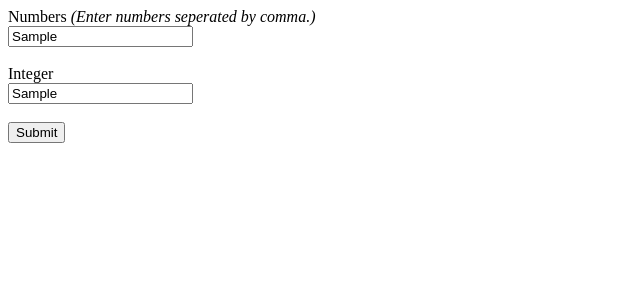
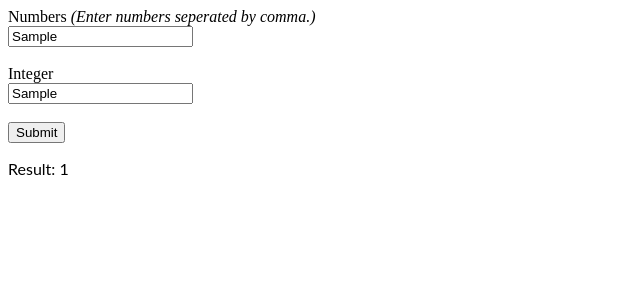
Before and after one commit to vipinms77/angular-repeat-count, an Angular app: page / in a window 1280 px wide. Both pictures are taken after typing "Sample", "Sample" into the empty fields and a click on the button "Submit". Shown: the top 300 px of the page, without its empty margins (0-640 px from the left). Built offline with nearby package versions, Linux system fonts and the light colour scheme.

Commit message:
2 files modified

```diff
--- a/src/app/app.component.html
+++ b/src/app/app.component.html
@@ -11,3 +11,6 @@
   <br>
   <button (click)="onClick()">Submit</button>
 </div>
+<div *ngIf="num">
+  <p>Result: {{num}}</p>
+</div>
--- a/src/app/app.component.ts
+++ b/src/app/app.component.ts
@@ -11,6 +11,7 @@ export class AppComponent  {
   integer:number;
   num: number;
   onClick(){
+    this.num = 0;
     console.log(this.numberString);
     if(this.numberString.trim()){
       this.array = this.numberString.split(',');
```
